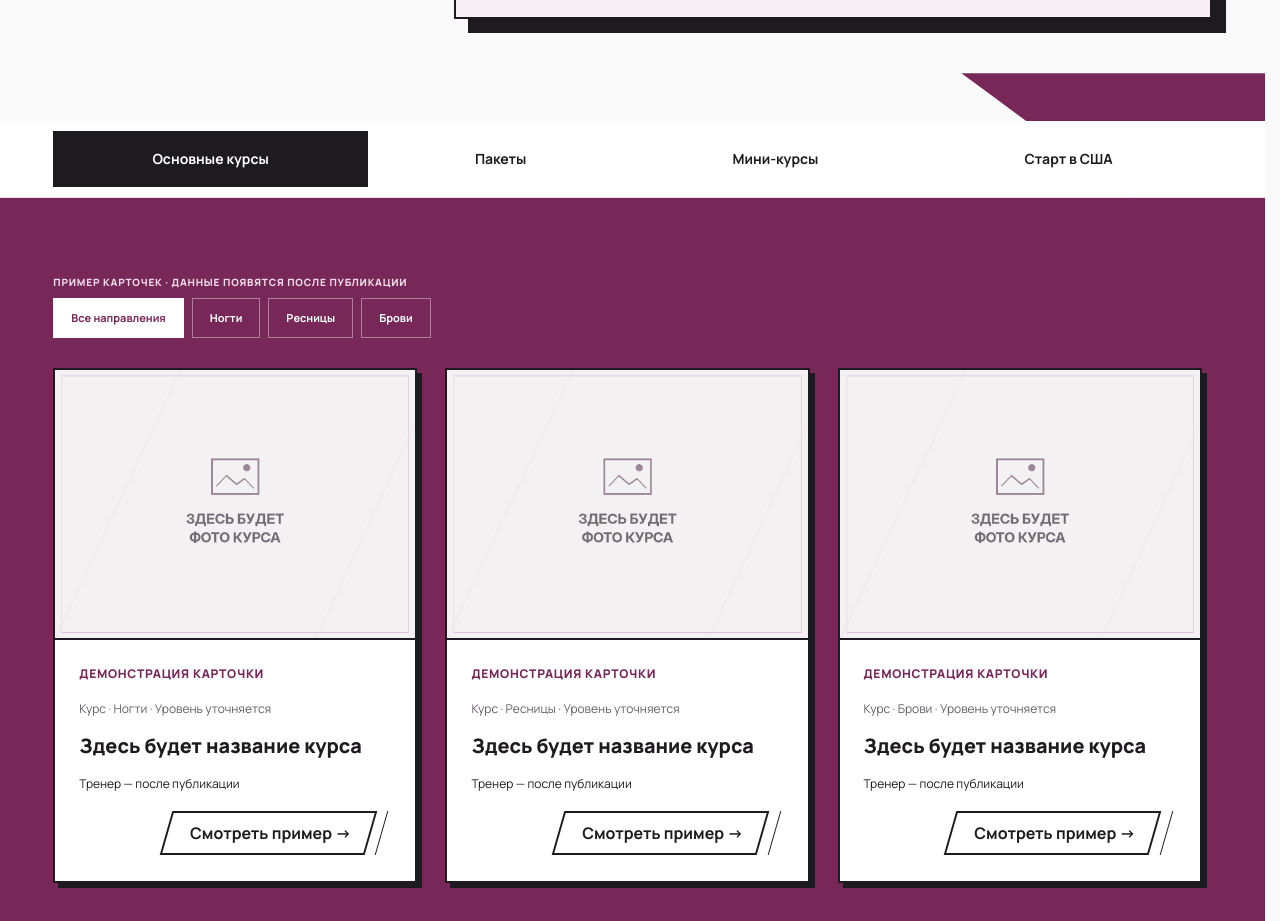
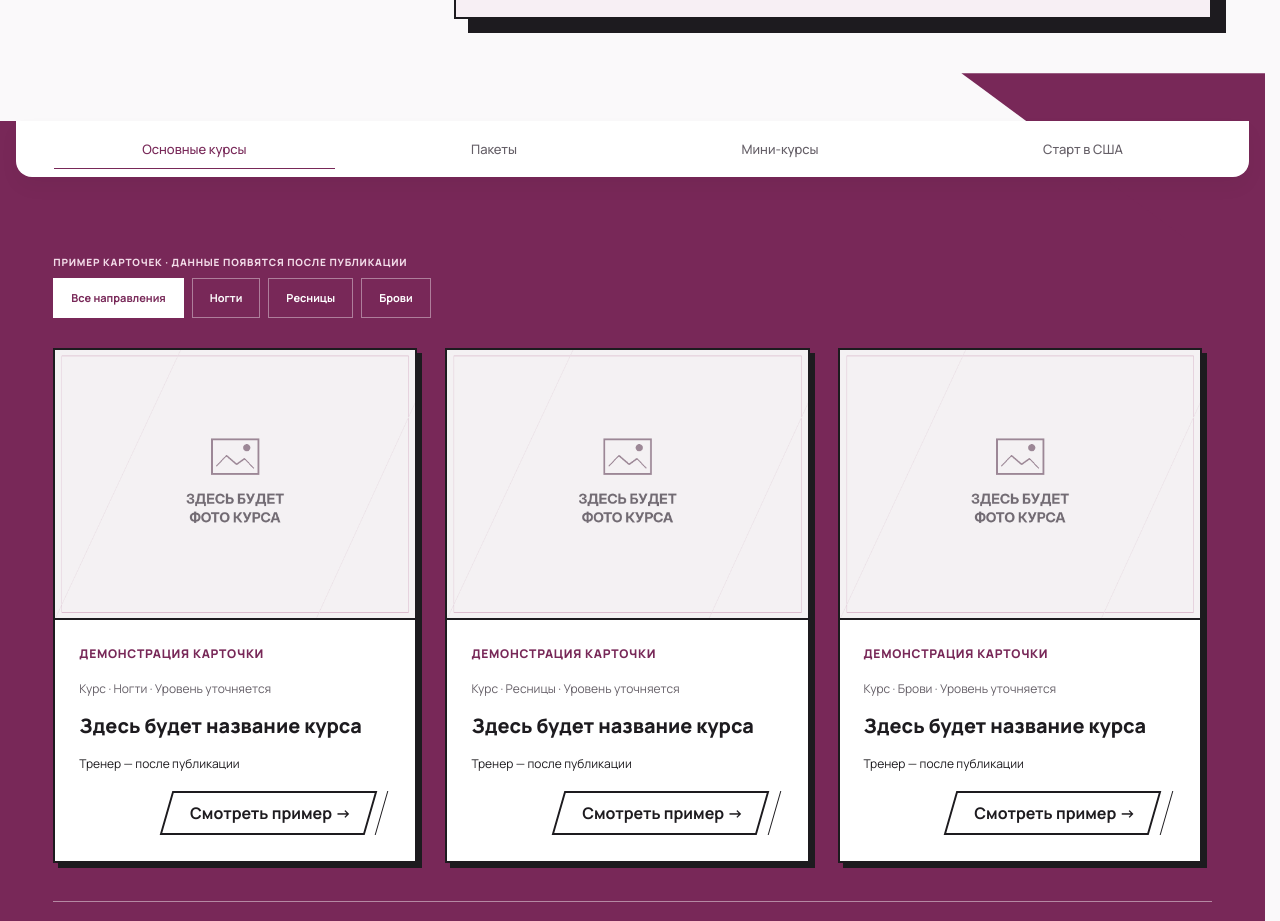
Before and after one commit to IBPA-ANDREEVA/lms-academy, a Next.js app: page / in a window 1280 px wide. Shown: the part 3723-4644 px from the top of the page. Built offline with nearby package versions, Linux system fonts and the light colour scheme.

Commit message:
Attach quiet learning navigation to the public header

```diff
--- a/src/features/home/learning-offers/learning-offers-showcase.module.css
+++ b/src/features/home/learning-offers/learning-offers-showcase.module.css
@@ -47,3 +47,15 @@
 .switcher button:hover:not([aria-selected="true"]) { border-color: var(--plum-border); }
 @media(max-width:800px) { .switcher { padding-inline: 16px; } .switcher button { padding-inline: 20px; } .group { --offers-nav-height: 76px; } }
 @media(prefers-reduced-motion:reduce) { .switcher button { transition: none; } }
+
+/* Attached secondary navigation: same gutters and surface as the header. */
+.group { --offers-nav-height: 56px; }
+.switcher { top: calc(var(--public-header-offset) - 10px); margin-inline: 16px; padding: 0 20px; gap: 12px; min-height: 56px; border-radius: 0 0 16px 16px; box-shadow: 0 10px 20px rgb(29 27 31 / 4%); }
+.switcher button { position: relative; min-height: 56px; padding: 12px 18px; border: 0; font-size: 13px; font-weight: 500; background: transparent; color: var(--muted); }
+.switcher button[aria-selected="true"], .switcher button:hover:not([aria-selected="true"]) { border: 0; background: transparent; color: var(--brand); }
+.switcher button::after { content: ""; position: absolute; left: 18px; right: 18px; bottom: 8px; height: 1px; background: var(--brand); transform: scaleX(0); transform-origin: left; transition: transform .4s cubic-bezier(.22,1,.36,1); }
+.switcher button[aria-selected="true"]::after { transform: scaleX(1); }
+.switcher button span { transition: transform .35s cubic-bezier(.22,1,.36,1); }
+.switcher button:hover span { transform: translateY(-2px); }
+@media(max-width:800px) { .group { --offers-nav-height: 56px; } .switcher { padding-inline: 8px; gap: 0; } .switcher button { padding-inline: 14px; font-size: 12px; } }
+@media(prefers-reduced-motion:reduce) { .switcher button::after,.switcher button span { transition: none; } .switcher button:hover span { transform: none; } }
--- a/src/features/home/learning-offers/learning-offers-showcase.tsx
+++ b/src/features/home/learning-offers/learning-offers-showcase.tsx
@@ -45,7 +45,7 @@ export function LearningOffersShowcase({ panels }: { panels: [ReactNode, ReactNo
     if (!track || !panel || !group || !contextSafe) return;
     const media = gsap.matchMedia();
     media.add({ reduce: "(prefers-reduced-motion: reduce)", animate: "(prefers-reduced-motion: no-preference)" }, (context) => {
-      const duration = context.conditions?.reduce ? 0 : .38;
+      const duration = context.conditions?.reduce ? 0 : .48;
       let lastHeight = panel.offsetHeight;
       const resize = contextSafe(() => {
         const height = panel.offsetHeight;
@@ -61,7 +61,7 @@ export function LearningOffersShowcase({ panels }: { panels: [ReactNode, ReactNo
       });
       if (startHeight.current !== null) {
         timeline.fromTo(track, { height: startHeight.current }, { height: lastHeight, clearProps: "height" }, 0);
-        timeline.fromTo(panel, { opacity: duration ? 0 : 1, x: duration ? direction.current * 18 : 0 }, { opacity: 1, x: 0, clearProps: "opacity,transform" }, 0);
+        timeline.fromTo(panel, { opacity: duration ? 0 : 1, x: duration ? direction.current * 28 : 0 }, { opacity: 1, x: 0, clearProps: "opacity,transform" }, 0);
       }
       const colors = getComputedStyle(group);
       const backgroundColor = colors.getPropertyValue(activeIndex === 0 ? "--brand" : "--background").trim();
@@ -94,6 +94,14 @@ export function LearningOffersShowcase({ panels }: { panels: [ReactNode, ReactNo
     const group = groupRef.current;
     const header = document.querySelector("header");
     if (!group || !header) return;
+    const updateDock = () => {
+      const nav = group.querySelector('[role="tablist"]');
+      const docked = Boolean(nav && group.getBoundingClientRect().top <= header.getBoundingClientRect().bottom && group.getBoundingClientRect().bottom > header.getBoundingClientRect().bottom + 56);
+      header.dataset.offersDocked = String(docked);
+    };
+    window.addEventListener("scroll", updateDock, { passive: true });
+    window.addEventListener("resize", updateDock);
+    updateDock();
     const resize = new ResizeObserver(() => group.style.setProperty("--public-header-offset", `${header.getBoundingClientRect().height}px`));
     resize.observe(header);
     const onHash = () => {
@@ -124,6 +132,9 @@ export function LearningOffersShowcase({ panels }: { panels: [ReactNode, ReactNo
     const initialHash = requestAnimationFrame(onHash);
     return () => {
       resize.disconnect();
+      window.removeEventListener("scroll", updateDock);
+      window.removeEventListener("resize", updateDock);
+      delete header.dataset.offersDocked;
       cancelAnimationFrame(initialHash);
       window.removeEventListener("hashchange", onHash);
       window.removeEventListener("popstate", onHash);
--- a/src/features/public-shell/public-header.module.css
+++ b/src/features/public-shell/public-header.module.css
@@ -235,3 +235,5 @@
 .header[data-catalog-route="true"] { padding-top: 10px; }
 .header[data-catalog-route="true"] .bar { border-radius: 16px; height: 64px; box-shadow: var(--header-shadow); }
 @media(max-width:760px) { .header[data-catalog-route="true"] .bar { height: 104px; } }
+
+.header[data-offers-docked="true"] .bar { border-radius: 16px 16px 0 0; box-shadow: none; }
```
Also changed, not shown: 1 other file (tests, documents, lock files or other folders).
